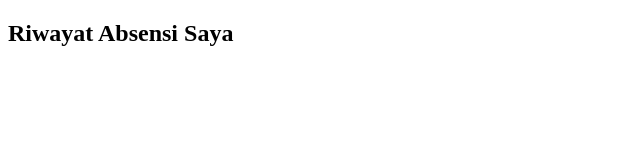
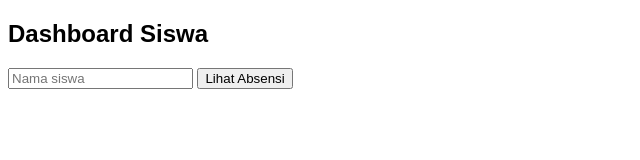
Before and after one commit to akilalipa-cyber/nfc-izin, a plain HTML site: page siswa.html in a window 1280 px wide. Shown: the whole page, without its empty margins (0-640 px from the left). Drawn offline with Linux system fonts and the light colour scheme.

Commit message:
Update siswa.html

```diff
--- a/siswa.html
+++ b/siswa.html
@@ -1,22 +1,47 @@
 <!DOCTYPE html>
-<html>
+<html lang="id">
+<head>
+<meta charset="UTF-8">
+<title>ABSEN KAMU</title>
+<style>
+body { font-family: Arial; }
+.hijau { color: green; }
+.merah { color: red; }
+</style>
+</head>
 <body>
 
-<h2>Riwayat Absensi Saya</h2>
-<div id="data"></div>
+<h2>Dashboard Siswa</h2>
 
-<script src="data.js"></script>
+<input id="nama" placeholder="Nama siswa">
+<button onclick="lihat()">Lihat Absensi</button>
+
+<ul id="hasil"></ul>
+
 <script>
-let user = localStorage.getItem("loginUser");
-let html = "";
+function lihat(){
+  const nama = document.getElementById("nama").value.trim();
+  const hasil = document.getElementById("hasil");
+  hasil.innerHTML = "";
 
-absensi
-  .filter(a => a.nama === user.toUpperCase())
-  .forEach(a => {
-    html += `<p>${a.waktu} - ${a.status}</p>`;
+  const db = JSON.parse(localStorage.getItem("absensi")) || [];
+
+  const data = db.filter(d => d.nama === nama);
+
+  if(data.length === 0){
+    hasil.innerHTML = "<li>Tidak ada data</li>";
+    return;
+  }
+
+  data.forEach(d=>{
+    const li = document.createElement("li");
+    li.className = d.status === "BOLOS" ? "merah" : "hijau";
+    li.textContent =
+      `${d.waktu} | ${d.jenis} | ${d.status}` +
+      (d.keterlambatan ? ` (-${d.keterlambatan} detik)` : "");
+    hasil.appendChild(li);
   });
-
-document.getElementById("data").innerHTML = html;
+}
 </script>
 
 </body>
```
